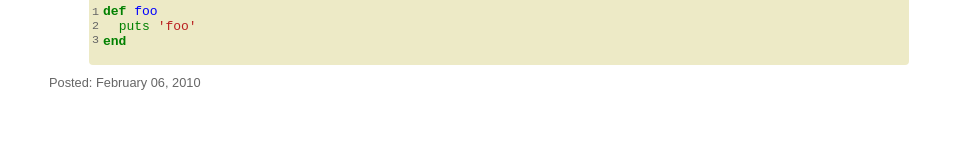
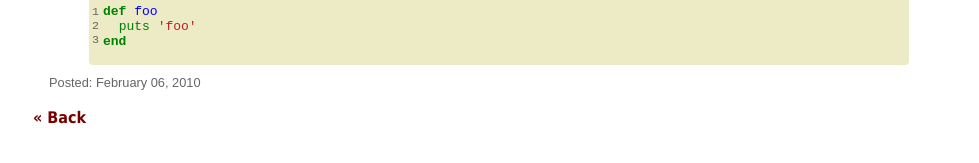
Before and after one commit to jonforums/jonforums.github.com, a Jekyll site: the page built from _posts/2010-02-06-test-post.mkd, in a window 1280 px wide. Shown: the part 348-511 px from the top of the page, without its empty margins (141-1120 px from the left). Built offline with Jekyll 4.4.1, drawn with Linux system fonts in a browser that asks for light colours; nearby versions of some CDN libraries; Markdown is read by kramdown in place of the engine named in the settings.

Commit message:
Add back link to individual post's layout.

```diff
--- a/README.mkd
+++ b/README.mkd
@@ -1,4 +1,3 @@
 ## TODO
 
-* add back link to individiual posts layout
 * clickable categories that show just those posts
--- a/_layouts/post.html
+++ b/_layouts/post.html
@@ -6,4 +6,5 @@ layout: default
 	<h1 class="post_title">{{ page.title }}</h1>
 	{{ content }}
   <div class="post_date">Posted: {{ page.date | date: "%B %d, %Y" }}</div>
+  <a class="home_link" href="/">&#171; Back</a>
 </div>
--- a/css/site.css
+++ b/css/site.css
@@ -2,6 +2,8 @@ body { font-family:Tahoma,Verdana,Arial,Helvetica,sans-serif; font-size:100%; ma
 
 a:link, a:visited { text-decoration:none; color:#000; background-color:#fffcba; border-radius:4px; -moz-border-radius:4px; -webkit-border-radius:4px; }
 a:hover { color:#6a1a13; }
+a.home_link { display:inline-block; position:relative; left:-1em; margin-top:18px; color:#770000 !important; font-weight:bold !important; background-color:transparent !important; }
+a.home_link:hover { text-decoration:underline; }
 
 p { line-height:1.3; }
 
```
